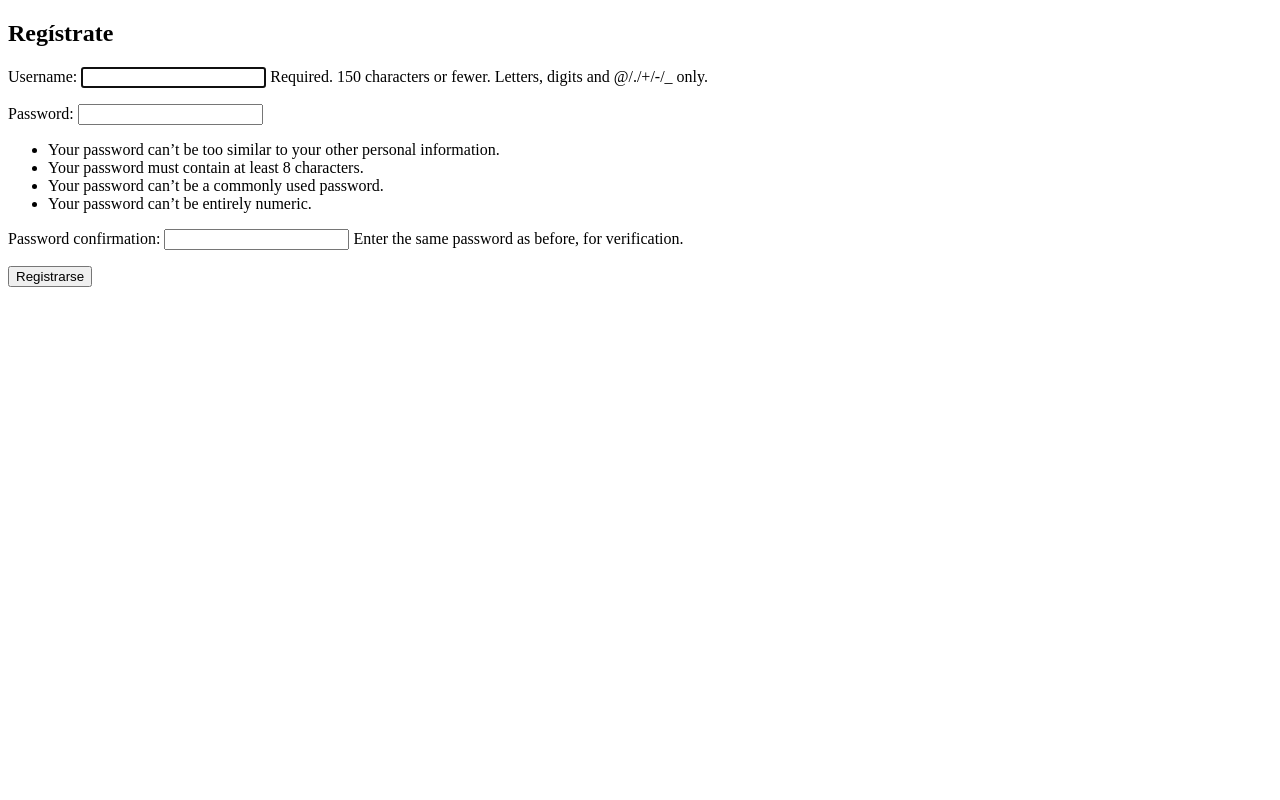
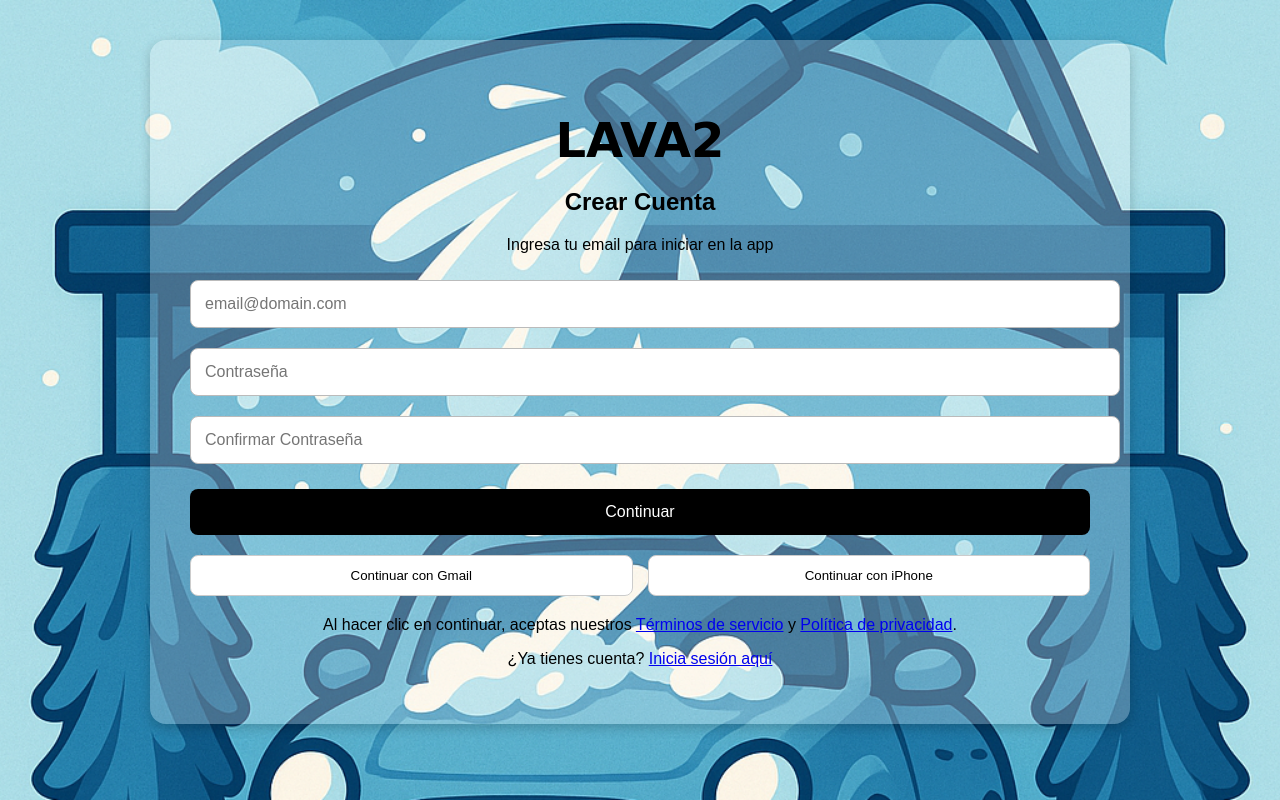
Before and after one commit to TekilaNCD/Lava2, a Django app: page /registro/ in a window 1280 px wide. Run offline with Django 5.2, Linux system fonts and the light colour scheme.

Commit message:
Estilo web del registro y checkbox corregido

```diff
--- /dev/null
+++ b/lavadero_project/JS/script.js
@@ -0,0 +1,26 @@
+// Validación del formulario de registro
+document.getElementById("registerForm")?.addEventListener("submit", function(e) {
+  e.preventDefault();
+  const password = document.getElementById("password").value;
+  const confirmPassword = document.getElementById("confirmPassword").value;
+
+  if (password !== confirmPassword) {
+    alert("Las contraseñas no coinciden");
+    return;
+  }
+
+  alert("Registro exitoso, ahora completa tus datos personales");
+  window.location.href = "datos_personales.html"; // redirige al siguiente form
+});
+
+// Validación del formulario de datos personales
+document.getElementById("personalForm")?.addEventListener("submit", function(e) {
+  e.preventDefault();
+  if (!document.getElementById("terminos").checked) {
+    alert("Debes aceptar los términos y condiciones");
+    return;
+  }
+
+  alert("Datos guardados correctamente");
+  // Aquí después se manda al backend de Django con fetch() o axios
+});
--- /dev/null
+++ b/lavadero_project/styles/styles.css
@@ -0,0 +1,124 @@
+body.bg {
+  font-family: Arial, sans-serif;
+  background: url("/Lava2/lavadero_project/recourse/d7f783e0-784a-4fd1-9adc-733acd9c01b8.png") no-repeat center center fixed;
+  background-size: cover;
+  margin: 0;
+  padding: 0;
+}
+
+/* Contenedor principal para web */
+.container {
+  max-width: 900px;   /* más ancho para desktop */
+  margin: 40px auto;
+  padding: 40px;
+  text-align: center;
+  background: rgba(255, 255, 255, 0.267);
+  border-radius: 16px;
+  box-shadow: 0 4px 12px rgba(0,0,0,0.2);
+}
+
+/* Logo */
+.logo {
+  font-family: "lacquer", cursive, lacquer;
+  font-size: 3rem;
+  margin-bottom: 20px;
+}
+
+/* Inputs y selects */
+form input,
+form select,
+form textarea {
+  width: 100%;
+  padding: 14px;
+  margin: 10px 0;
+  border-radius: 8px;
+  border: 1px solid #bbbbbb;
+  font-size: 1rem;
+}
+
+/* Botones principales */
+.btn {
+  width: 100%;
+  padding: 14px;
+  background: black;
+  color: white;
+  border: none;
+  border-radius: 8px;
+  margin-top: 15px;
+  font-size: 1rem;
+  cursor: pointer;
+  transition: 0.3s;
+}
+
+.btn:hover {
+  background: #333;
+}
+
+/* Botones sociales */
+.social-login {
+  margin: 20px 0;
+  display: flex;
+  gap: 15px;
+  justify-content: center;
+}
+
+.social-login button {
+  flex: 1;
+  padding: 12px;
+  border-radius: 8px;
+  border: 1px solid #ccc;
+  background: white;
+  cursor: pointer;
+  transition: 0.3s;
+}
+
+.social-login button:hover {
+  background: #f0f0f0;
+}
+
+/* Checkbox y términos */
+.checkbox {
+  display: flex;
+  align-items: center;
+  justify-content: center; /* centrado en el contenedor */
+  margin-top: 15px;
+  font-size: 0.9rem;
+  gap: 8px;  /* separación pequeña entre el check y el texto */
+}
+
+.checkbox input[type="checkbox"] {
+  margin: 0;   /* quita márgenes raros del navegador */
+  transform: scale(1.2); /* lo hace un poco más grande */
+  cursor: pointer;
+}
+
+.checkbox label {
+  cursor: pointer;  /* hace clic en el texto también marca el check */
+}
+
+
+/* Para formulario de datos personales → grid */
+.form-grid {
+  display: grid;
+  grid-template-columns: 1fr 1fr;
+  gap: 12px;
+  text-align: left;
+}
+
+.form-grid input,
+.form-grid select,
+.form-grid textarea {
+  width: 90%;
+}
+
+/* Responsive para pantallas pequeñas */
+@media (max-width: 768px) {
+  .container {
+    max-width: 95%;
+    padding: 20px;
+  }
+
+  .form-grid {
+    grid-template-columns: 1fr; /* en móvil se apila */
+  }
+}
--- a/usuarios/templates/usuarios/registro.html
+++ b/usuarios/templates/usuarios/registro.html
@@ -1,19 +1,41 @@
 <!DOCTYPE html>
 <html lang="es">
 <head>
-    <meta charset="UTF-8">
-    <title>Registro de Usuario</title>
-    <!-- Aquí puedes enlazar tu archivo CSS -->
+  <meta charset="UTF-8">
+  <meta name="viewport" content="width=device-width, initial-scale=1.0">
+  <title>LAVA2 - Registro</title>
+  <link rel="stylesheet" href="/Lava2/lavadero_project/styles/styles.css">
 </head>
-<body>
-    <h2>Regístrate</h2>
-        {% if form.errors %}
-            <p style="color: red;">Por favor corrige los errores en el formulario.</p>
-        {% endif %}
-    <form method="POST">
-        {% csrf_token %} <!-- Token de seguridad de Django -->
-        {{ form.as_p }} <!-- Renderiza los campos del formulario -->
-        <button type="submit">Registrarse</button>
+
+<body class="bg">
+  <div class="container">
+    <h1 class="logo">LAVA2</h1>
+    <h2>Crear Cuenta</h2>
+    <p>Ingresa tu email para iniciar en la app</p>
+
+    <form id="registerForm">
+      <input type="email" id="email" placeholder="email@domain.com" required>
+      <input type="password" id="password" placeholder="Contraseña" required minlength="6">
+      <input type="password" id="confirmPassword" placeholder="Confirmar Contraseña" required>
+      <button type="submit" class="btn">Continuar</button>
     </form>
+
+    <div class="social-login">
+      <button class="btn-google">Continuar con Gmail</button>
+      <button class="btn-apple">Continuar con iPhone</button>
+    </div>
+
+    <p class="terms">
+      Al hacer clic en continuar, aceptas nuestros <a href="#">Términos de servicio</a> y <a href="#">Política de privacidad</a>.
+    </p>
+
+
+
+    <p class="login-link">
+      ¿Ya tienes cuenta? <a href="login.html">Inicia sesión aquí</a>
+    </p>
+  </div>
+
+  <script src="/Lava2/lavadero_project/JS/script.js"></script>
 </body>
 </html>
```
Also changed, not shown: usuarios/templates/usuarios/completarDatos.html (added, +69 -0 lines), lavadero_project/recourse/d7f783e0-784a-4fd1-9adc-733acd9c01b8.png (added).
